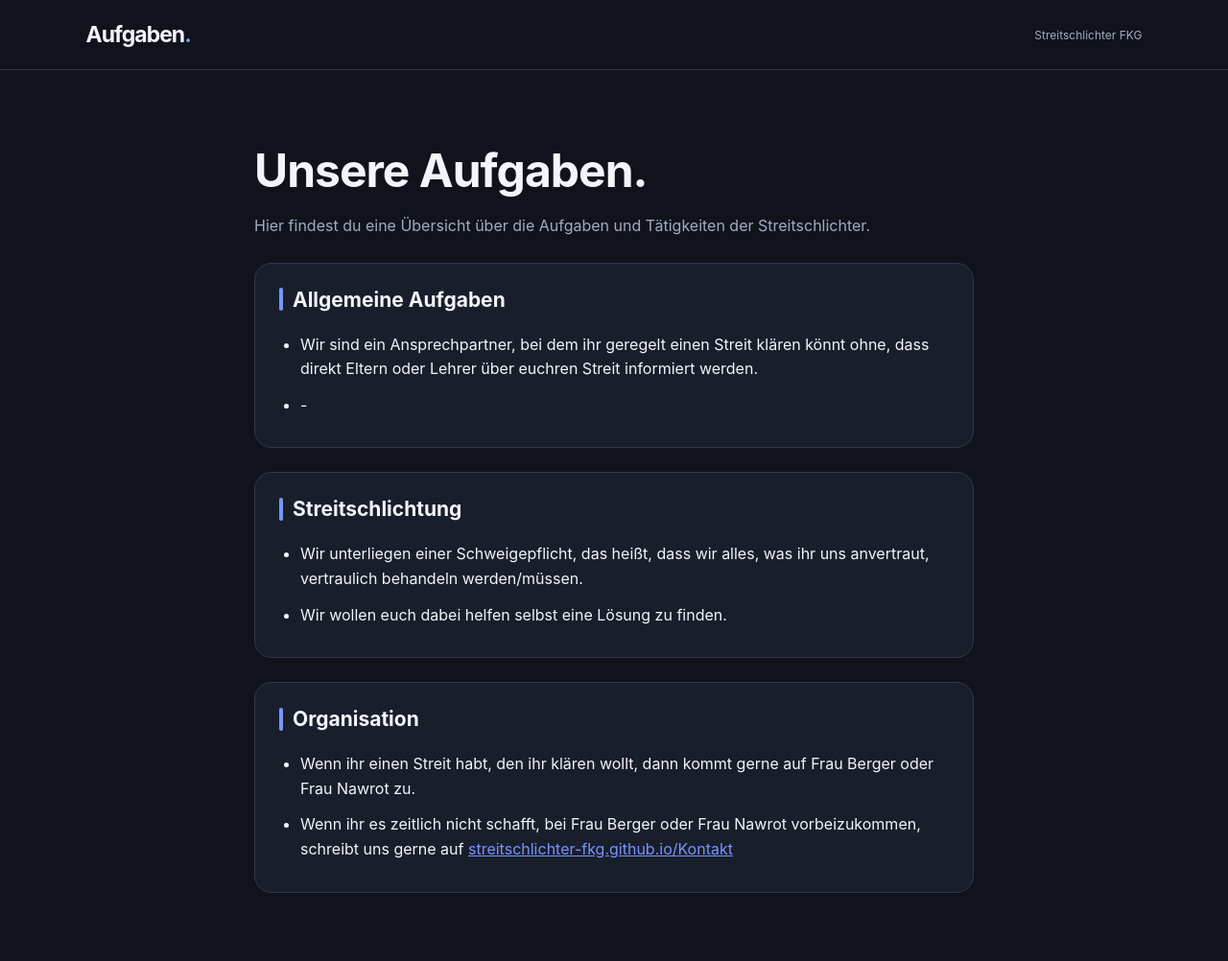
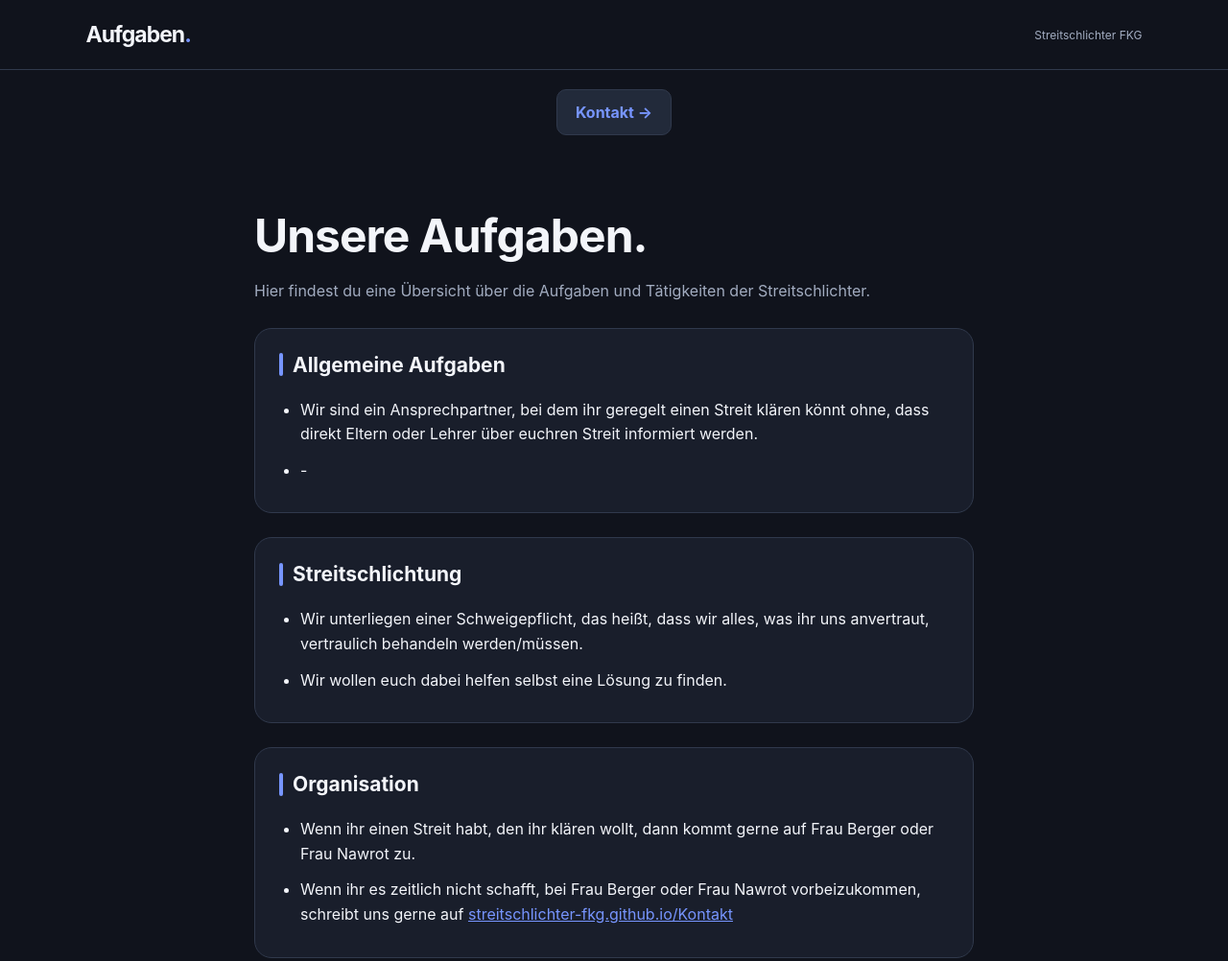
Before and after one commit to streitschlichter-fkg/Aufgaben, a plain HTML site: page index.html in a window 1280 px wide. Shown: the top 1002 px of the page at 96% size. Drawn offline with Linux system fonts and the light colour scheme.

Commit message:
Add contact link to index.html
Added a contact link with styling to the header.

```diff
--- a/index.html
+++ b/index.html
@@ -150,6 +150,22 @@ a {
   <div class="small">Streitschlichter FKG</div>
 </header>
 
+<div style="text-align:center; padding-top:20px;">
+  <a href="https://streitschlichter-fkg.github.io/Kontakt/"
+     style="
+       display:inline-block;
+       background:#222a3a;
+       color:#7795ff;
+       padding:13px 19px;
+       border-radius:10px;
+       text-decoration:none;
+       font-weight:650;
+       border:1px solid #30394c;
+     ">
+    Kontakt →
+  </a>
+</div>
+
 <main>
 
   <section>
```
